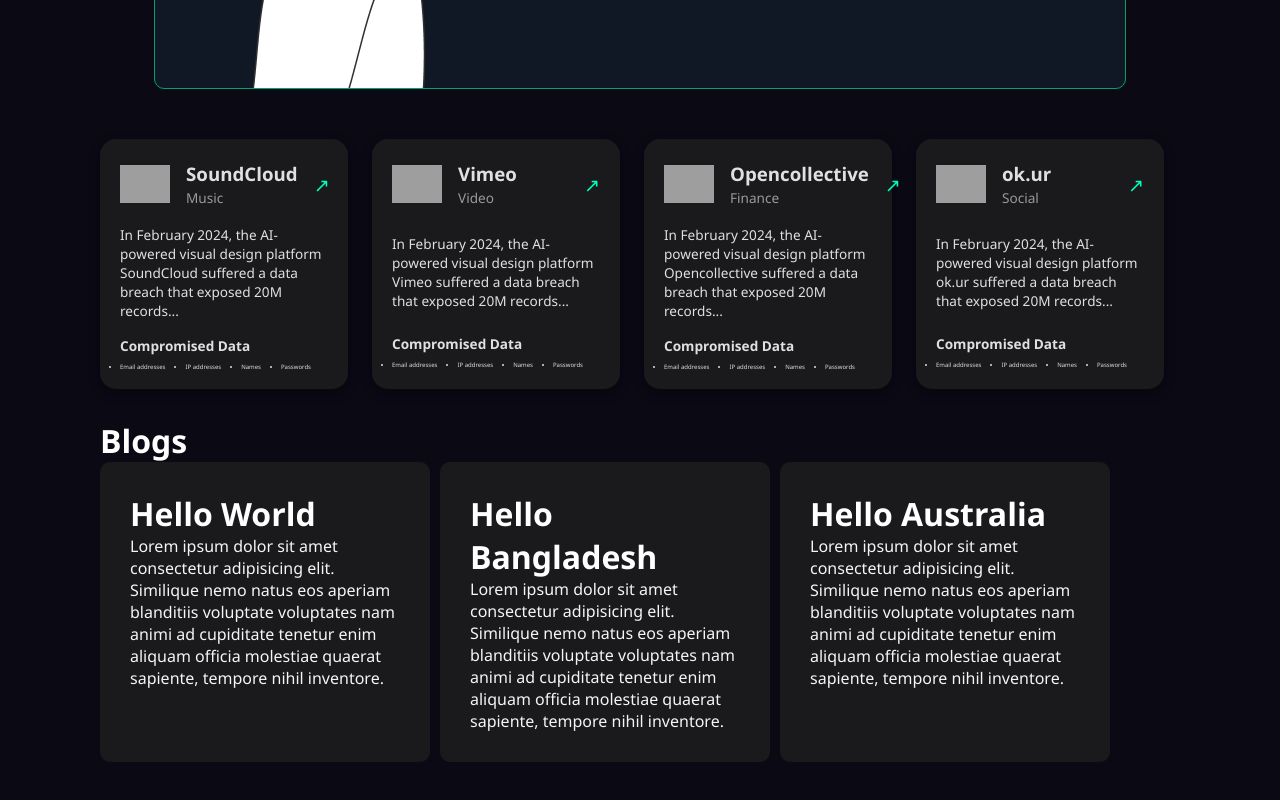
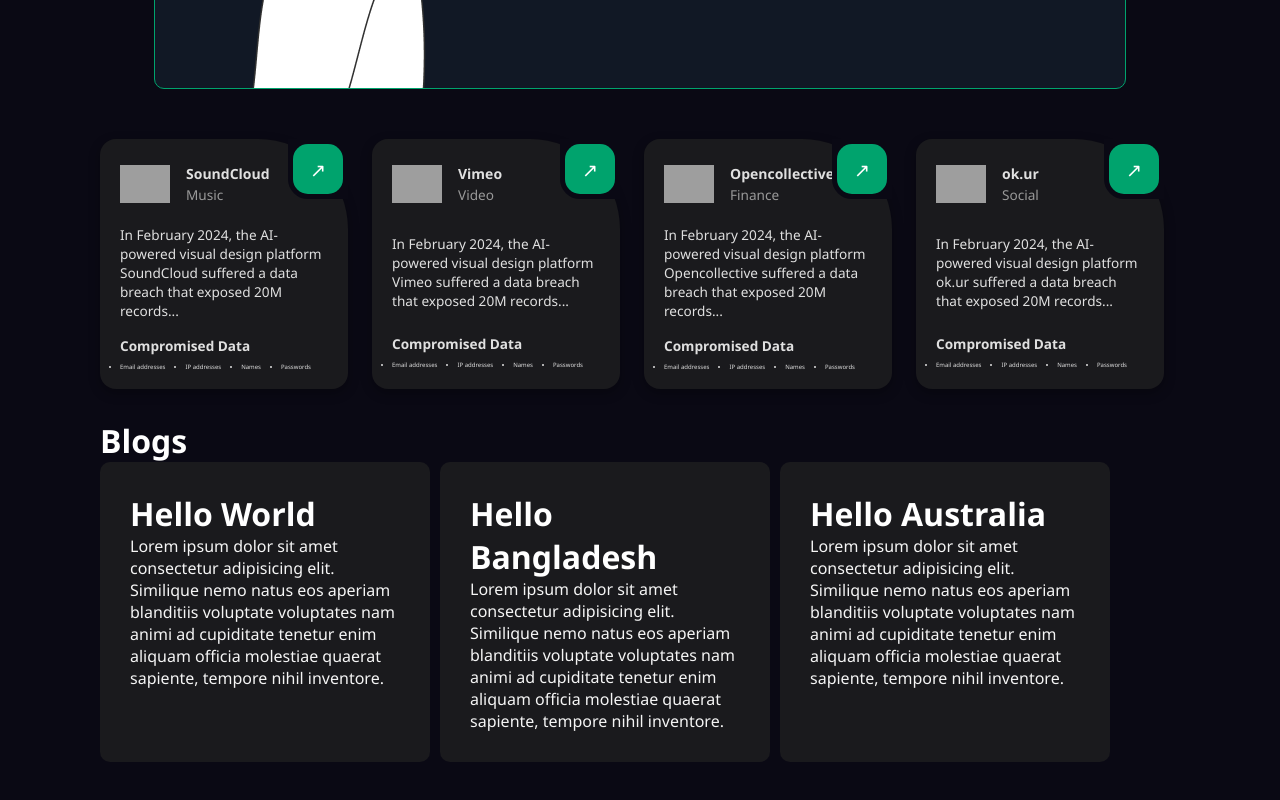
Before and after one commit to reznuhasan/faceseek, a React (Vite) app: page / in a window 1280 px wide. Shown: the part 1216-2016 px from the top of the page. Built offline with nearby package versions, Linux system fonts and the light colour scheme; grey boxes are pictures that could not be loaded.

Commit message:
breachcard corner design done

```diff
--- a/src/component/BreachCard/BreachCard.jsx
+++ b/src/component/BreachCard/BreachCard.jsx
@@ -9,7 +9,9 @@
         <h3>{breach.name}</h3>
         <span className="breachcard-category">{breach.category}</span>
       </div>
+      <div className='breachcard-box'>
       <div className="breachcard-arrow">↗</div>
+      </div>
     </div>
     <p className="breachcard-description">{breach.description}</p>
     <div className="breachcard-compromised">
--- a/src/component/BreachCard/BreachCards.css
+++ b/src/component/BreachCard/BreachCards.css
@@ -15,6 +15,8 @@
     flex-direction: column;
     justify-content: space-between;
     box-shadow: 0 4px 12px rgba(0, 0, 0, 0.3);
+    position: relative;
+    border-top-right-radius: 90px;
 
 }
 
@@ -37,11 +39,29 @@
     font-size: 0.85rem;
     color: #999;
 }
-
+.breachcard-box{
+    border: 5px solid #0a0914;
+    position: absolute;
+    top:0;
+    right: 0;
+    background-color: #0a0914;
+    border-bottom-left-radius: 20px;
+}
 .breachcard-arrow {
     margin-left: auto;
     font-size: 1.2rem;
-    color: #00ffb7;
+    background-color: #00a36d;
+    width: 50px;
+    height: 50px;
+    color:white;
+    display: flex;
+    align-items: center;
+    justify-content: center;
+
+    border-radius: 15px;
+}
+.breachcard h3{
+    font-size: 14px;
 }
 
 .breachcard-description {
```
